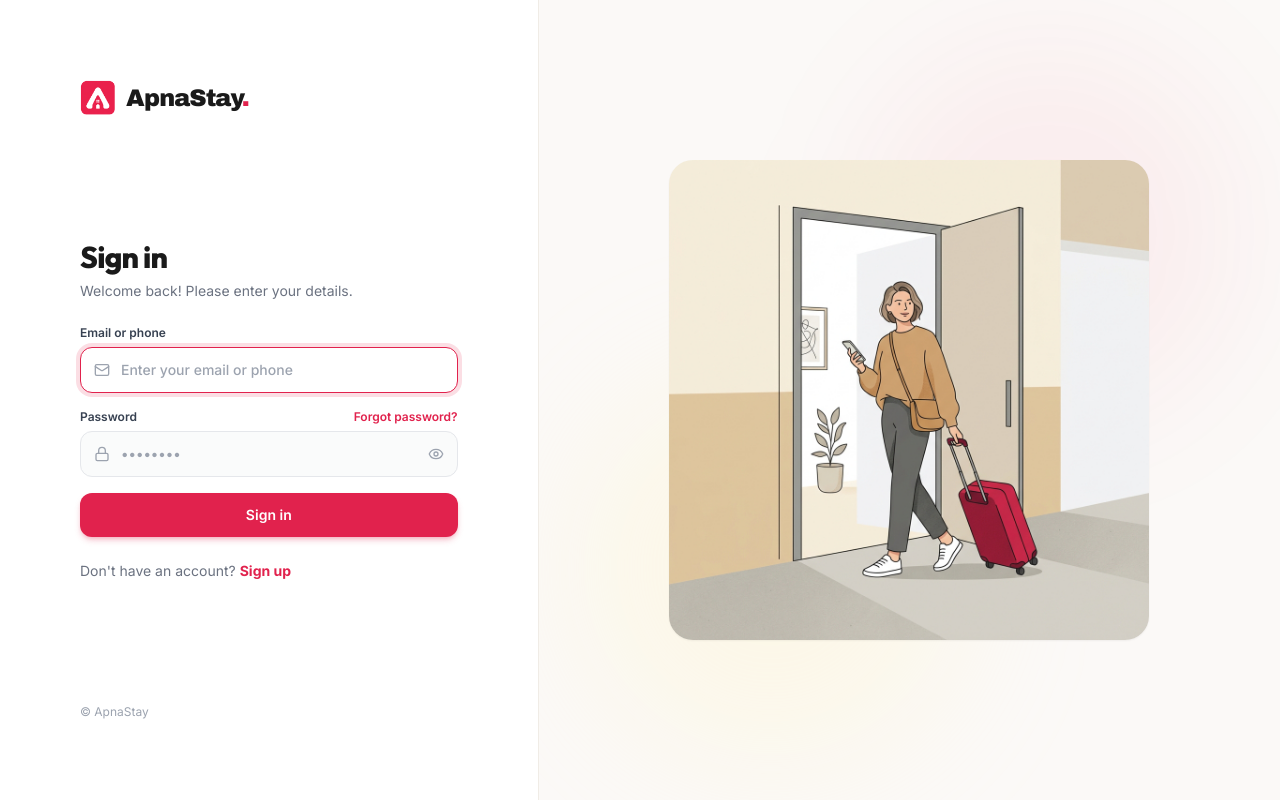
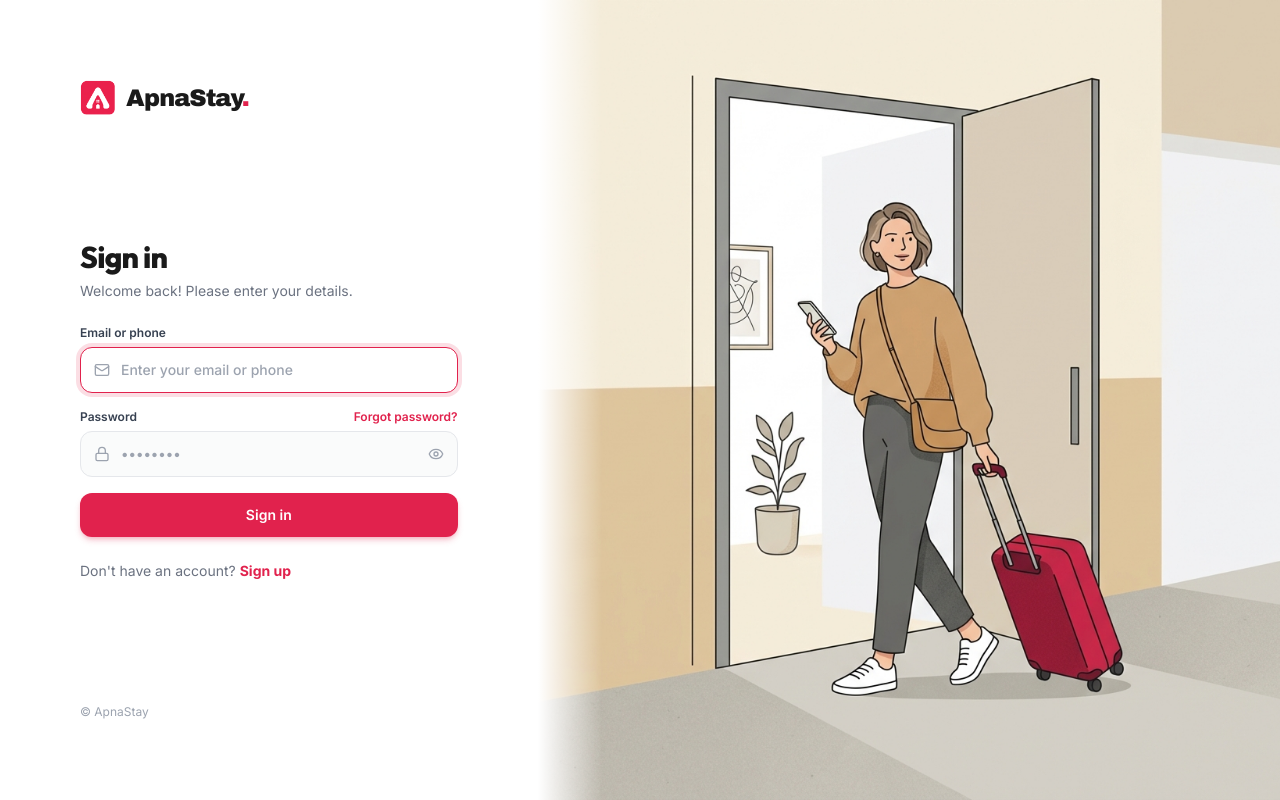
Before and after one commit to amannex/apnastay, a Next.js app: page /login in a window 1280 px wide. Built offline with nearby package versions, Linux system fonts and the light colour scheme; no server answers.

Commit message:
style(login): make right-side vector art full-bleed directly on background without card framing

```diff
--- a/src/views/LoginPage.tsx
+++ b/src/views/LoginPage.tsx
@@ -310,25 +310,15 @@ export default function LoginPage() {
       </div>
 
       {/* ========================================================================= */}
-      {/* RIGHT HALF: CLEAN VECTOR ART DISPLAY (NO VERBOSE TEXT, NO CLUTTER)       */}
+      {/* RIGHT HALF: FULL-BLEED BACKGROUND (DIRECTLY ON BG, NO CARD FRAMING)      */}
       {/* ========================================================================= */}
-      <div className="hidden lg:flex lg:w-[54%] xl:w-[58%] min-h-screen bg-[#FBF9F7] border-l border-[#F0ECE6] relative overflow-hidden items-center justify-center p-10 xl:p-16">
-
-        {/* Soft Ambient Warm Light Glows */}
-        <div className="absolute top-10 right-10 w-96 h-96 bg-[#E1224D]/5 rounded-full blur-3xl pointer-events-none" />
-        <div className="absolute bottom-10 left-10 w-96 h-96 bg-amber-100/30 rounded-full blur-3xl pointer-events-none" />
-
-        {/* Minimalist Lifestyle Vector Art: Person Entering Room */}
-        <div className="relative z-10 flex flex-col items-center">
-          <div className="relative w-[360px] h-[360px] xl:w-[480px] xl:h-[480px] max-w-full">
-            <img
-              src="/auth-vector-art.jpg"
-              alt="Person entering modern room illustration"
-              className="w-full h-full object-contain rounded-3xl shadow-sm"
-            />
-          </div>
-        </div>
-
+      <div className="hidden lg:block lg:w-[54%] xl:w-[58%] min-h-screen relative overflow-hidden bg-[#F5F2ED]">
+        <img
+          src="/auth-vector-art.jpg"
+          alt="Person entering modern room illustration"
+          className="w-full h-full object-cover object-center"
+        />
+        <div className="absolute inset-y-0 left-0 w-16 bg-gradient-to-r from-white to-transparent pointer-events-none" />
       </div>
 
       {/* ========================================================================= */}
```
